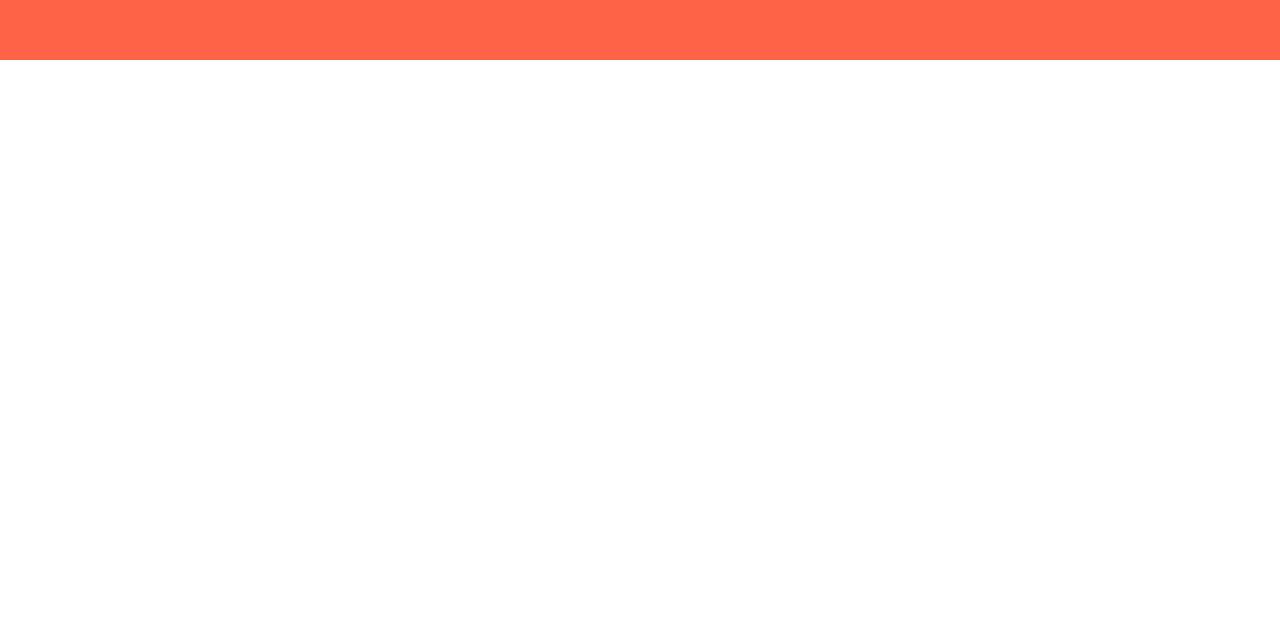
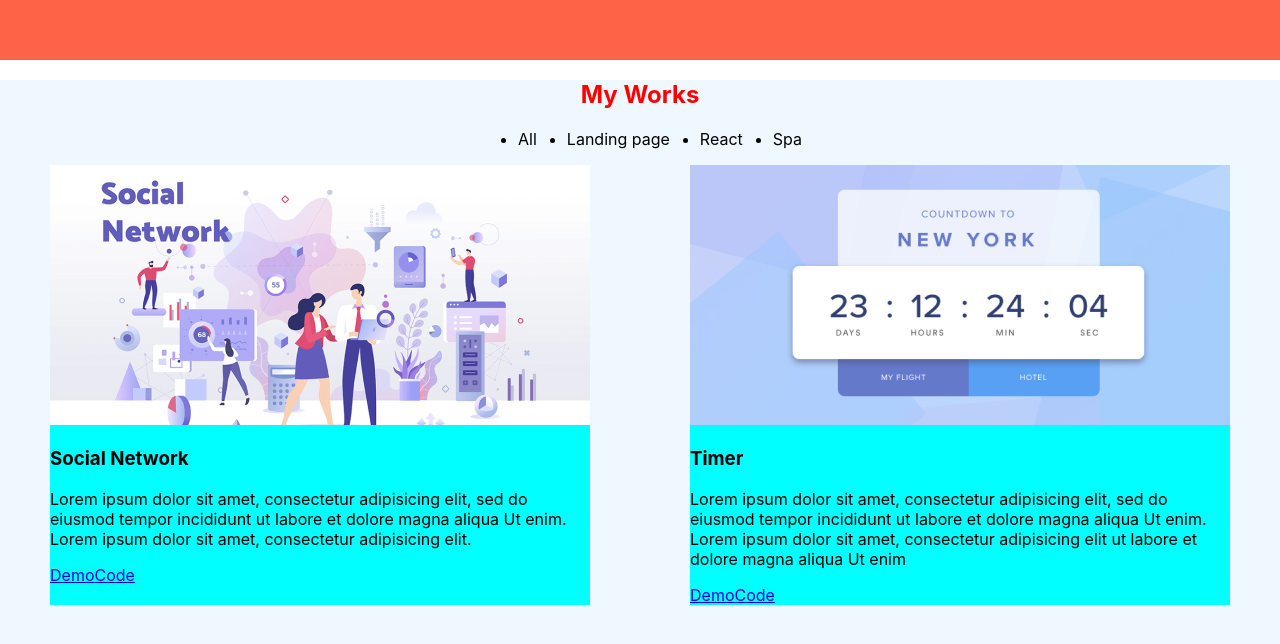
Before and after one commit to VitalyZibulski/React-students-portfolio, a React app: page / in a window 1280 px wide. Shown: the part 1614-2258 px from the top of the page. Before the commit the page ends 1674 px from the top, so only its background shows below. Built offline with nearby package versions, Linux system fonts and the light colour scheme.

Commit message:
add section works

```diff
--- a/src/App.tsx
+++ b/src/App.tsx
@@ -3,6 +3,7 @@
 import { Header } from "./layout/header/Header";
 import { Main } from "./layout/sections/main/Main";
 import { Skills } from "./layout/sections/skills/Skills";
+import { Works } from "./layout/sections/works/Works";
 
 
 function App() {
@@ -11,6 +12,7 @@
             <Header />
             <Main />
             <Skills />
+            <Works />
         </div>
     );
 }
--- a/src/components/menu/Menu.tsx
+++ b/src/components/menu/Menu.tsx
@@ -1,15 +1,11 @@
 import React from 'react';
 import styled from "styled-components";
 
-export const Menu = () => {
+export const Menu = (props: {menuItems: Array<string>}) => {
     return (
         <StyledMenu>
             <ul>
-                <li><a href=""></a>Home</li>
-                <li><a href=""></a>Skills</li>
-                <li><a href=""></a>Works</li>
-                <li><a href=""></a>Testimony</li>
-                <li><a href=""></a>Contact</li>
+                { props.menuItems.map((item, index) => (<li key={index}><a href=""></a>{item}</li>)) }
             </ul>
         </StyledMenu>
     );
@@ -19,5 +15,6 @@
   ul {
     display: flex;
     gap: 30px;
+    justify-content: center;
   }
 `
--- a/src/layout/header/Header.tsx
+++ b/src/layout/header/Header.tsx
@@ -4,11 +4,13 @@
 import { Menu } from "../../components/menu/Menu";
 import { Logo } from "../../components/logo/Logo";
 
+const items = ['Home', 'Skills', 'Works', 'Testimony', 'Contact'];
+
 export const Header = () => {
     return (
         <StyledHeader>
             <Logo />
-            <Menu />
+            <Menu menuItems={items} />
         </StyledHeader>
     );
 };
--- /dev/null
+++ b/src/layout/sections/works/Works.tsx
@@ -0,0 +1,34 @@
+import React from 'react';
+import styled from "styled-components";
+import { SectionTitle } from "../../../components/SectionTitle";
+import { Menu } from "../../../components/menu/Menu";
+import { FlexWrapper } from "../../../components/FlexWrapper";
+import { Work } from "./work/Work";
+import socialImg from "../../../assets/images/work1.jpg";
+import timerImg from "../../../assets/images/work2.jpg";
+
+const worksItems = ['All', 'Landing page', 'React', 'Spa'];
+
+export const Works = () => {
+    return (
+        <StyledWorks>
+            <SectionTitle>My Works</SectionTitle>
+            <Menu menuItems={worksItems} />
+            <FlexWrapper justify={'space-around'}>
+                <Work
+                    title={'Social Network'}
+                    text={'Lorem ipsum dolor sit amet, consectetur adipisicing elit, sed do eiusmod tempor incididunt ut labore et dolore magna aliqua Ut enim. Lorem ipsum dolor sit amet, consectetur adipisicing elit.'}
+                    src={socialImg} />
+                <Work
+                    title={'Timer'}
+                    text={'Lorem ipsum dolor sit amet, consectetur adipisicing elit, sed do eiusmod tempor incididunt ut labore et dolore magna aliqua Ut enim. Lorem ipsum dolor sit amet, consectetur adipisicing elit  ut labore et dolore magna aliqua Ut enim'}
+                    src={timerImg} />
+            </FlexWrapper>
+        </StyledWorks>
+    );
+};
+
+const StyledWorks = styled.section`
+  min-height: 100vh;
+  background-color: aliceblue;
+`;
--- /dev/null
+++ b/src/layout/sections/works/work/Work.tsx
@@ -0,0 +1,44 @@
+import React from 'react';
+import styled from "styled-components";
+
+type WorkPropsType = {
+    title: string,
+    text: string,
+    src: string
+}
+
+export const Work = (props: WorkPropsType) => {
+    return (
+        <StyledWork>
+            <Image src={props.src} alt=""/>
+            <Title>{props.title}</Title>
+            <Text>{props.text}</Text>
+            <Link href={'#'}>Demo</Link>
+            <Link href={'#'}>Code</Link>
+        </StyledWork>
+    );
+};
+
+const StyledWork = styled.div`
+  background-color: aqua;
+  max-width: 540px;
+  width: 100%;
+`;
+
+const Image = styled.img`
+  width: 100%;
+  height: 260px;
+  object-fit: cover;
+`;
+
+const Link = styled.a`
+
+`;
+
+const Title = styled.h3`
+
+`;
+
+const Text = styled.p`
+
+`;
```
Also changed, not shown: src/assets/images/work1.jpg (added), src/assets/images/work2.jpg (added).
